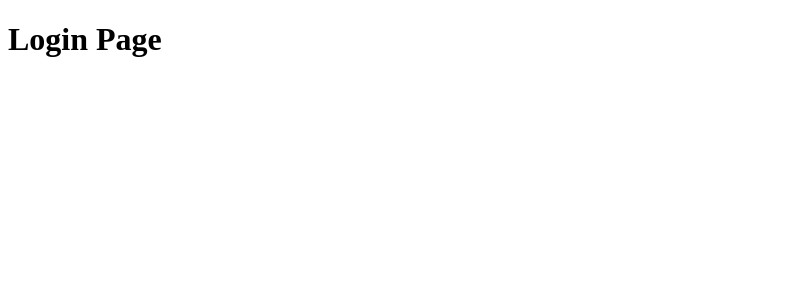
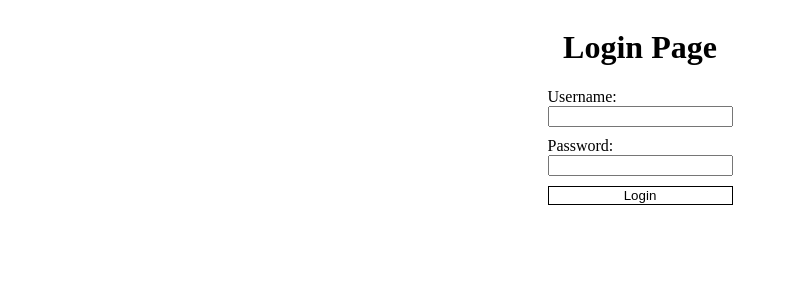
Before and after one commit to LedaThemis/odin-blog-cms, a React (Create React App) app: page /login in a window 1280 px wide. Shown: the top 300 px of the page, without its empty margins (0-788 px from the left). Built offline with nearby package versions, Linux system fonts and the light colour scheme.

Commit message:
feat: implement login page

```diff
--- a/package.json
+++ b/package.json
@@ -11,6 +11,7 @@
     "@types/react": "^18.0.0",
     "@types/react-dom": "^18.0.0",
     "@types/styled-components": "^5.1.26",
+    "ms": "^2.1.3",
     "react": "^18.2.0",
     "react-dom": "^18.2.0",
     "react-router-dom": "6",
@@ -48,6 +49,7 @@
   },
   "devDependencies": {
     "@trivago/prettier-plugin-sort-imports": "^3.3.0",
+    "@types/ms": "^0.7.31",
     "@typescript-eslint/eslint-plugin": "^5.33.0",
     "@typescript-eslint/parser": "^5.33.0",
     "eslint": "^8.21.0",
--- /dev/null
+++ b/src/components/LoginForm.tsx
@@ -0,0 +1,90 @@
+import { ChangeEvent, FormEvent, useState } from 'react';
+import { useNavigate } from 'react-router-dom';
+import styled from 'styled-components';
+
+import { login } from '../lib/Users';
+import { AccessResponse } from '../typings';
+import Errors from './Errors';
+
+const LoginForm = () => {
+    const initialFormData = {
+        username: '',
+        password: '',
+    };
+
+    const [formData, setFormData] = useState(initialFormData);
+    const [response, setResponse] = useState<AccessResponse>({});
+
+    const navigate = useNavigate();
+
+    const handleChange = (e: ChangeEvent<HTMLInputElement>) => {
+        setFormData({
+            ...formData,
+
+            [e.target.name]: e.target.value,
+        });
+    };
+
+    const handleSubmit = async (e: FormEvent<HTMLFormElement>) => {
+        e.preventDefault();
+
+        const res = await login({
+            username: formData.username,
+            password: formData.password,
+        });
+
+        setResponse(res);
+
+        if (res.token) {
+            navigate('/');
+        }
+    };
+
+    return (
+        <div>
+            <StyledLoginForm onSubmit={handleSubmit} method="POST">
+                <StyledLabel>
+                    Username:
+                    <input
+                        type="text"
+                        id="username"
+                        name="username"
+                        onChange={handleChange}
+                    ></input>
+                </StyledLabel>
+                <StyledLabel>
+                    Password:
+                    <input
+                        type="password"
+                        id="password"
+                        name="password"
+                        onChange={handleChange}
+                    ></input>
+                </StyledLabel>
+                <StyledSubmitButton type="submit">Login</StyledSubmitButton>
+            </StyledLoginForm>
+            {response && response.errors && (
+                <Errors errors={response.errors}></Errors>
+            )}
+        </div>
+    );
+};
+
+const StyledLoginForm = styled.form`
+    display: flex;
+    flex-direction: column;
+    gap: 10px;
+`;
+
+const StyledLabel = styled.label`
+    display: flex;
+    flex-direction: column;
+`;
+
+const StyledSubmitButton = styled.button`
+    background-color: transparent;
+    border: 1px solid black;
+    cursor: pointer;
+`;
+
+export default LoginForm;
--- /dev/null
+++ b/src/lib/Users.ts
@@ -0,0 +1,59 @@
+import ms from 'ms';
+
+import { AccessDetails, AccessResponse } from '../typings';
+
+export const login = async ({ username, password }: AccessDetails) => {
+    try {
+        const res: AccessResponse = await (
+            await fetch(`${process.env.REACT_APP_BASE_URL}/users/login`, {
+                method: 'post',
+                headers: {
+                    'Content-Type': 'application/json',
+                },
+                body: JSON.stringify({
+                    username,
+                    password,
+                }),
+            })
+        ).json();
+
+        if (res.token && res.expiresIn) {
+            const expiresAt = Date.now() + ms(res.expiresIn);
+
+            localStorage.setItem('token', 'Bearer ' + res.token);
+            localStorage.setItem(
+                'expiresAt',
+                JSON.stringify(expiresAt.valueOf()),
+            );
+        }
+
+        return res;
+    } catch {
+        return {
+            errors: [{ msg: 'An error occurred while submitting request.' }],
+        };
+    }
+};
+
+export const isLoggedIn = () => {
+    try {
+        if (
+            !localStorage.getItem('token') ||
+            !localStorage.getItem('expiresAt')
+        ) {
+            return false;
+        }
+
+        // eslint-disable-next-line @typescript-eslint/no-non-null-assertion
+        const expiresAt = JSON.parse(localStorage.getItem('expiresAt')!);
+
+        return Date.now() < expiresAt;
+    } catch {
+        return false;
+    }
+};
+
+export const logout = () => {
+    localStorage.removeItem('token');
+    localStorage.removeItem('expiresAt');
+};
--- a/src/pages/Login.tsx
+++ b/src/pages/Login.tsx
@@ -1,9 +1,22 @@
+import { Navigate } from 'react-router-dom';
+import styled from 'styled-components';
+
+import LoginForm from '../components/LoginForm';
+import { isLoggedIn } from '../lib/Users';
+
 const Login = () => {
     return (
-        <div>
+        <StyledLogin>
+            {isLoggedIn() && <Navigate to="/" />}
             <h1>Login Page</h1>
-        </div>
+            <LoginForm></LoginForm>
+        </StyledLogin>
     );
 };
 
+const StyledLogin = styled.div`
+    display: grid;
+    place-items: center;
+`;
+
 export default Login;
```
Also changed, not shown: environment.d.ts (added, +9 -0 lines), src/typings/index.ts (+16 -0 lines), 1 other file (tests, documents, lock files or other folders).
